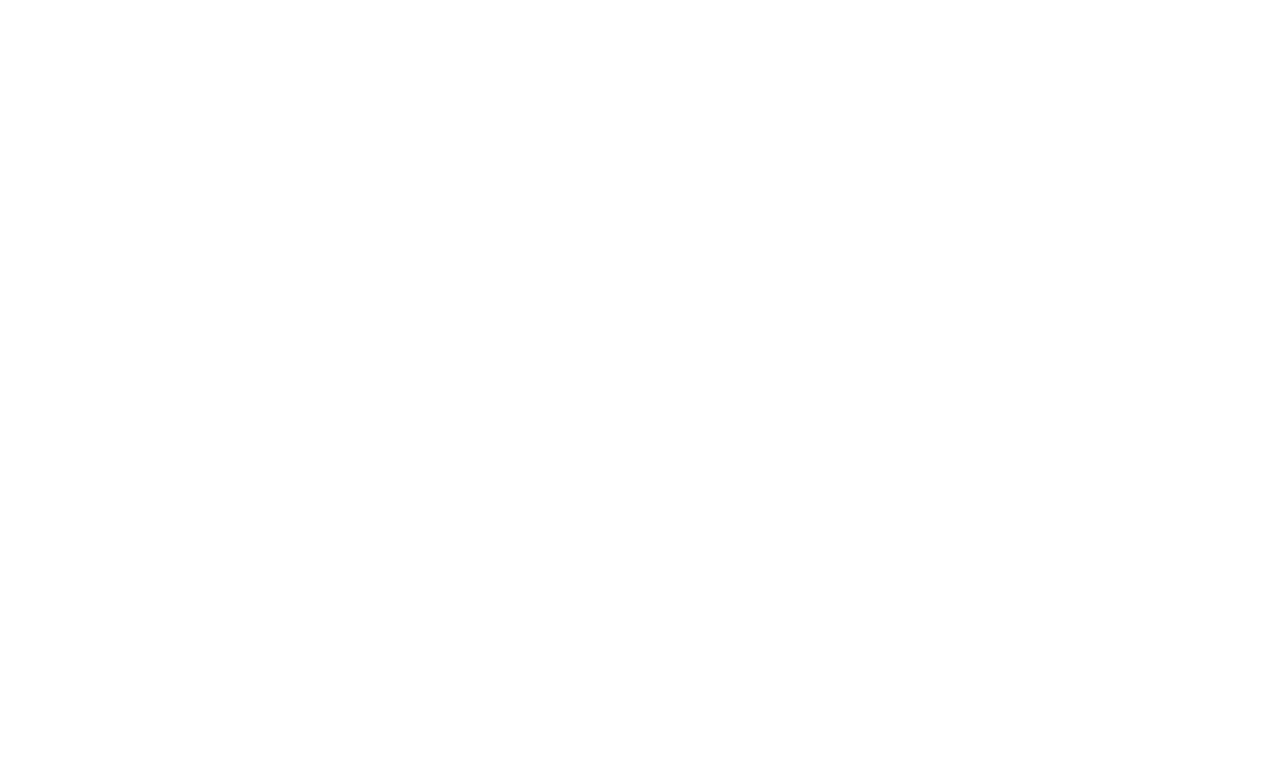
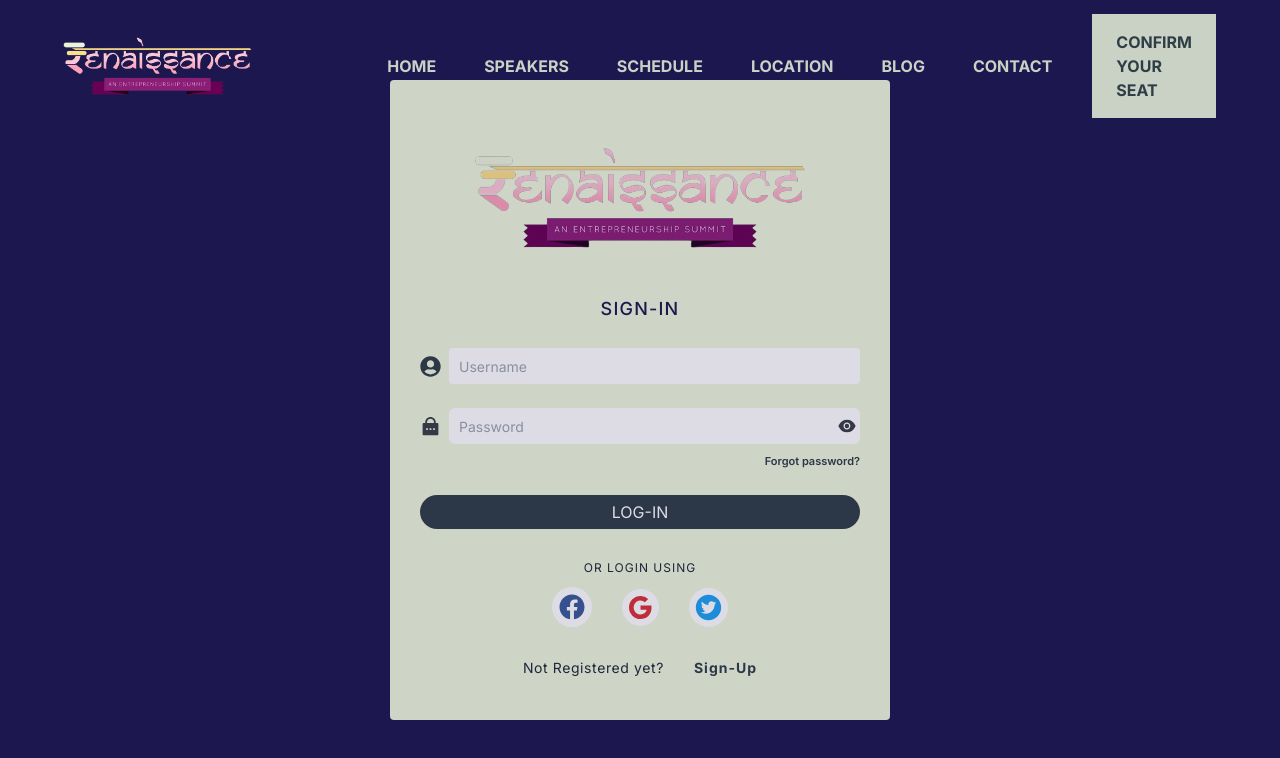
Before and after one commit to Khanak21/Renaissance-2k25, a Next.js app in the folder frontend/: page /auth/login in a window 1280 px wide. Shown: the top 758 px of the page. Built offline with nearby package versions, Linux system fonts and the light colour scheme.

Commit message:
login page color fix

```diff
--- a/frontend/src/app/auth/login/page.js
+++ b/frontend/src/app/auth/login/page.js
@@ -1,10 +1,10 @@
-// import Login from "@/app/components/AuthPage/Login";
+import Login from "../../components/AuthPage/Login";
 import React from "react";
 
 const loginpage = () => {
   return (
     <>
-      {/* <Login /> */}
+      <Login />
     </>
   );
 };
--- a/frontend/src/app/components/AuthPage/Login.jsx
+++ b/frontend/src/app/components/AuthPage/Login.jsx
@@ -19,13 +19,13 @@
   };
   return (
     <>
-      <div className="bg-back w-full h-full">
+      <div className="bg-[#1D174F] w-full h-full">
         <div className="">
           <Navbar />
         </div>
 
         <div className="relative h-[70em]  bg-[#1D174F]   w-screen flex justify-center  pt-[5em]   px-[30px]  ">
-          <div className="p-[17px] sm:p-[30px]  bg-[#EEF5DB] opacity-[0.85] z-20 w-full h-[40em] sm:w-[500px] sm:h-[40em] bg-lgreen flex flex-col rounded">
+          <div className="p-[17px] sm:p-[30px]  bg-[#EEF5DB] opacity-[0.85] z-20 w-full h-[40em] sm:w-[500px] sm:h-[40em]  flex flex-col rounded">
             <div className="mb-[25px] logo flex flex-col justify-center items-center w-full">
               <Image
                 className=""
--- a/frontend/src/app/components/AuthPage/Register.jsx
+++ b/frontend/src/app/components/AuthPage/Register.jsx
@@ -91,7 +91,7 @@
 
   return (
     <>
-      <div className="bg-back w-full h-full">
+      <div className="bg-[#1D174F] w-full">
         <div className=""></div>
 
         <div className="bg-[#1D174F] h-[290vh] w-screen h-screen flex justify-center p-[20px] pt-[10em] sm:pt-[10em] lg ">
```
